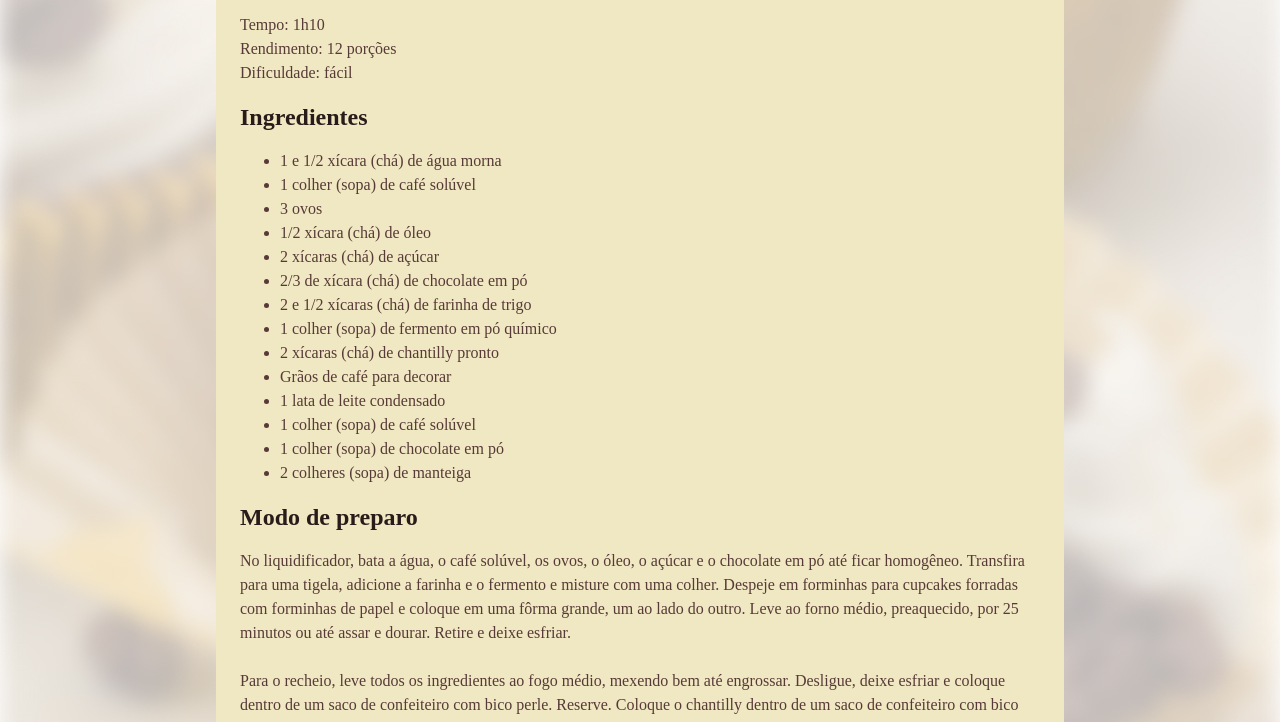
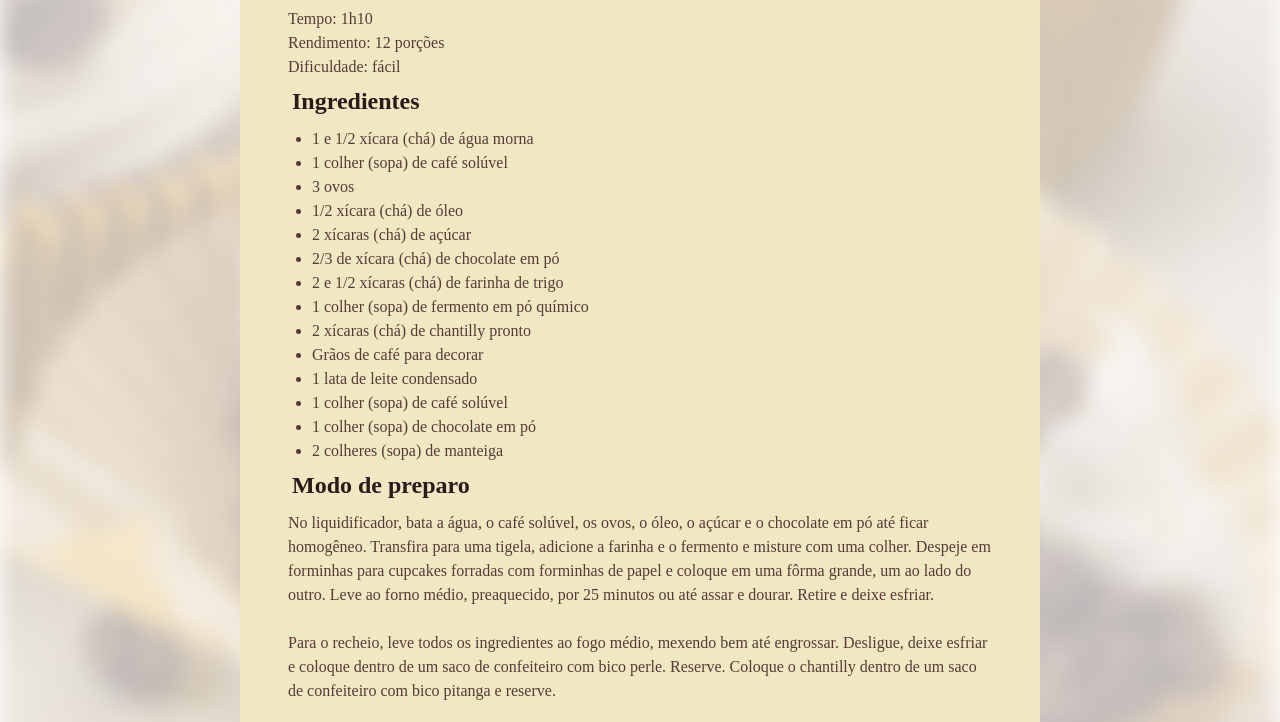
Before and after one commit to LucasHrysyk/projeto, a plain HTML site: page index.html in a window 1280 px wide. Shown: the part 620-1342 px from the top of the page. Drawn offline with Linux system fonts and the light colour scheme; a web font is replaced by a local one.

Commit message:
personalizando espaços

```diff
--- a/style.css
+++ b/style.css
@@ -1,3 +1,8 @@
+*{
+    margin: 0;
+    padding: 0;
+}
+
 :root{
     font-family: Alice, serif;
     line-height: 150%;
@@ -11,6 +16,7 @@ body {
 }
 
 #page {
+    box-sizing: border-box;
     width: 800px;
     padding: 24px;
     background-color: #F0E8C2;
@@ -22,6 +28,18 @@ img{
     border-radius: 16px;
 }
 
+main{
+    padding: 24px;
+}
+
+section + section {
+    margin-top: 24px;
+}
+
+#about p + p {
+    margin-top: 12px;
+}
+
 h1{
     font-weight: 140%;
     font-size: 40px;
@@ -29,8 +47,15 @@ h1{
 
 h2{
     font-size: 24px;
+    padding: 4px;
 }
 
 h1, h2{
     color:#291B1A;
+    margin-bottom: 4px;
+    line-height: 150%;
 }
+
+ul{
+    padding-left: 24px;
+}
```
